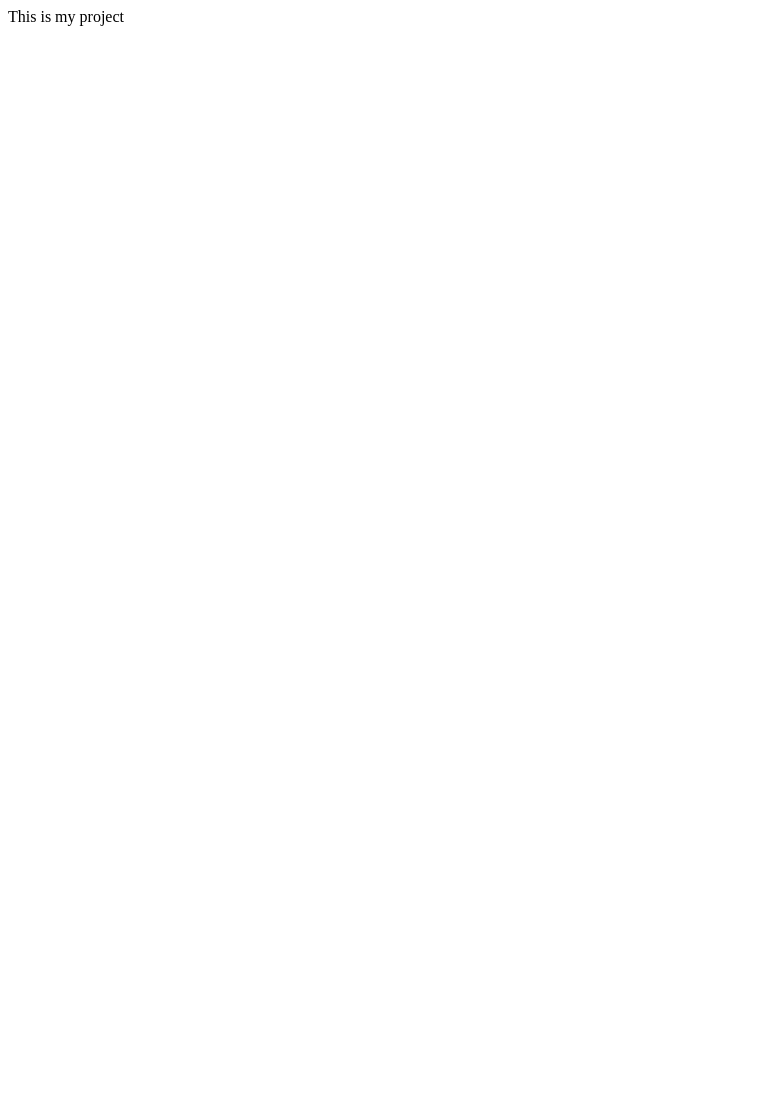
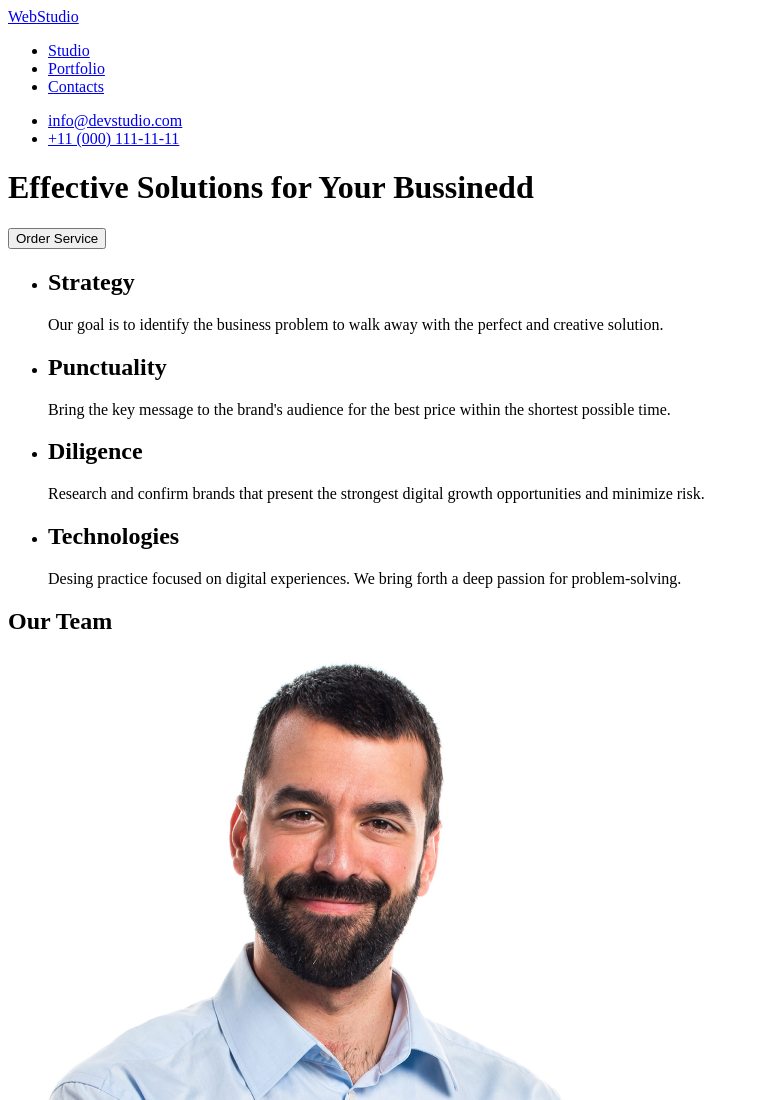
Before and after one commit to Vita0609/goit-marku-p-hw-01, a plain HTML site: page index.html in a window 1280 px wide. Shown: the top 1100 px of the page, without its empty margins (0-759 px from the left). Before the commit the page ends 800 px from the top, so only its background shows below. Drawn offline with Linux system fonts and the light colour scheme.

Commit message:
add header markup

```diff
--- a/index.html
+++ b/index.html
@@ -1,11 +1,132 @@
 <!DOCTYPE html>
 <html lang="en">
+
 <head>
     <meta charset="UTF-8">
     <meta name="viewport" content="width=device-width, initial-scale=1.0">
-    <title>Document</title>
+    <title>WebStudio</title>
 </head>
+
 <body>
-    This is my project
+  <div class="page">
+        <!--
+           Шапка сайта
+        -->
+        <header class="header">
+              <a href="./index.html" class="logo"><span>Web</span>Studio</a>
+               <nav>
+                   <ul class="nav-container">
+                       <li><a href="#" class="nav">Studio</a></li>
+                       <li><a href="#" class="nav">Portfolio</a></li>
+                       <li><a href="#" class="nav">Contacts</a></li>
+                   </ul>
+                </nav>
+                <div class="Contacts">
+                   <ul class="">
+                       <li><a href="maito:info@devstudio.com" class="nav">info@devstudio.com</a></li>
+                       <li><a href="tel:+11(000)111-11-11" class="nav">+11 (000) 111-11-11</a></li>
+                    </ul>
+                </div>
+        </header>
+
+      <!--
+        Все содержимое сайта
+      -->
+      <main class="main">
+        <!--
+            Первый экран
+        -->
+        <selection class="top">
+            <div class="container">
+                <h1 class="title">Effective Solutions for Your Bussinedd</h1>
+                <button class="button" type="button"> Order Service </button>
+            </div>
+        </selection>
+        <!--
+            Второй экран
+        -->
+        <selection class="advantages">
+            <div class="container">
+                <ul>
+                    <li class="advantage">
+                        <h2 class="title">Strategy</h2>
+                        <p class="text">Our goal is to identify the business problem to walk away
+                            with the perfect and creative solution.</p>
+                    </li>
+                    <li class="advantage">
+                        <h2 class="title">Punctuality</h2>
+                         <p class="text">Bring the key message to the brand's audience for the
+                            best price within the shortest possible time.
+                         </p>
+                    </li>
+
+                    <li class="advantage">
+                        <h2 class="title">Diligence</h2>
+                        <p class="text">Research and confirm brands that present the
+                            strongest digital growth opportunities and minimize risk.
+                        </p>
+                    </li>
+                    <li class="advantage">
+                        <h2 class="title">Technologies</h2>
+                        <p class="text">Desing practice focused on digital experiences. We bring
+                            forth a deep passion for problem-solving.</p>
+                    </li>
+                </ul>
+            </div>
+        </selection>
+        <!--
+            Команды
+        -->
+        <section class="our-team">
+            <div class="container">
+                <h2 class="title">Our Team</h2>
+                <ul class="">
+                    <li class="">
+                        <img src="./images/01.jpg" with="264"
+                        alt="Mark Guerrero">
+                        <h3 class="title">Mark Guerrero photo></h3>
+                        <p class="text">
+                            Product Designer
+                        </p>
+                    </li>
+                    <li class="">
+                        <img src="./images/02.jpg" width="264"
+                        alt="Tom Ford photo">
+                        <h3 class="title"Tom Ford></h3>
+                        <p class="text">
+                            Frontend Developer
+                        </p>
+                     </li>
+                     <li class="">
+                        <img src="./images/03.jpg" width="264"
+                        alt="Camila Garcia photo">
+                        <h3 class="title" Camila Garcia></h3>
+                        <p class="text">
+                            Marketing
+                        </p>
+                     </li>
+                     <li class="">
+                        <img src="./images/04.jpg" width="264"
+                        alt="Daniel Wilson photo">
+                        <h3 class="title" Daniel Wilson></h3>
+                        <p class="text">
+                            UI Designer
+                        </p>
+                     </li>
+                </ul>
+            </div>
+        </section>
+      </main>
+      <!--
+        Футер
+      -->
+      <footer class="footer">
+        <div class="container">
+            <a href="./index.html" class="logo"><span>web</span>studio</a>
+            <p class="text">Increase the flow of customers and sales for your business with digital marketing & growth solutions.</p>
+        </div>
+      </footer>
+  </div>
+
 </body>
 </html>
```
